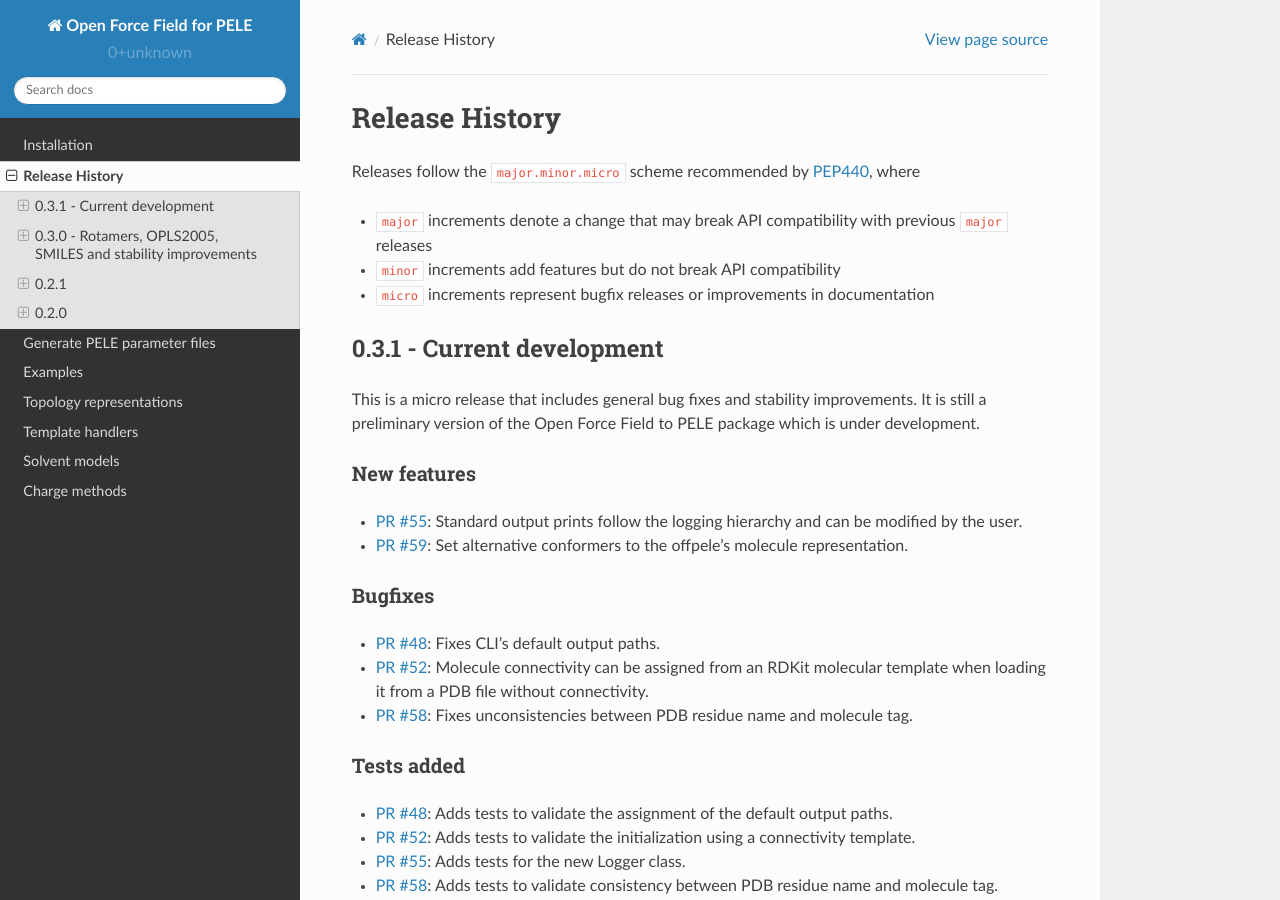
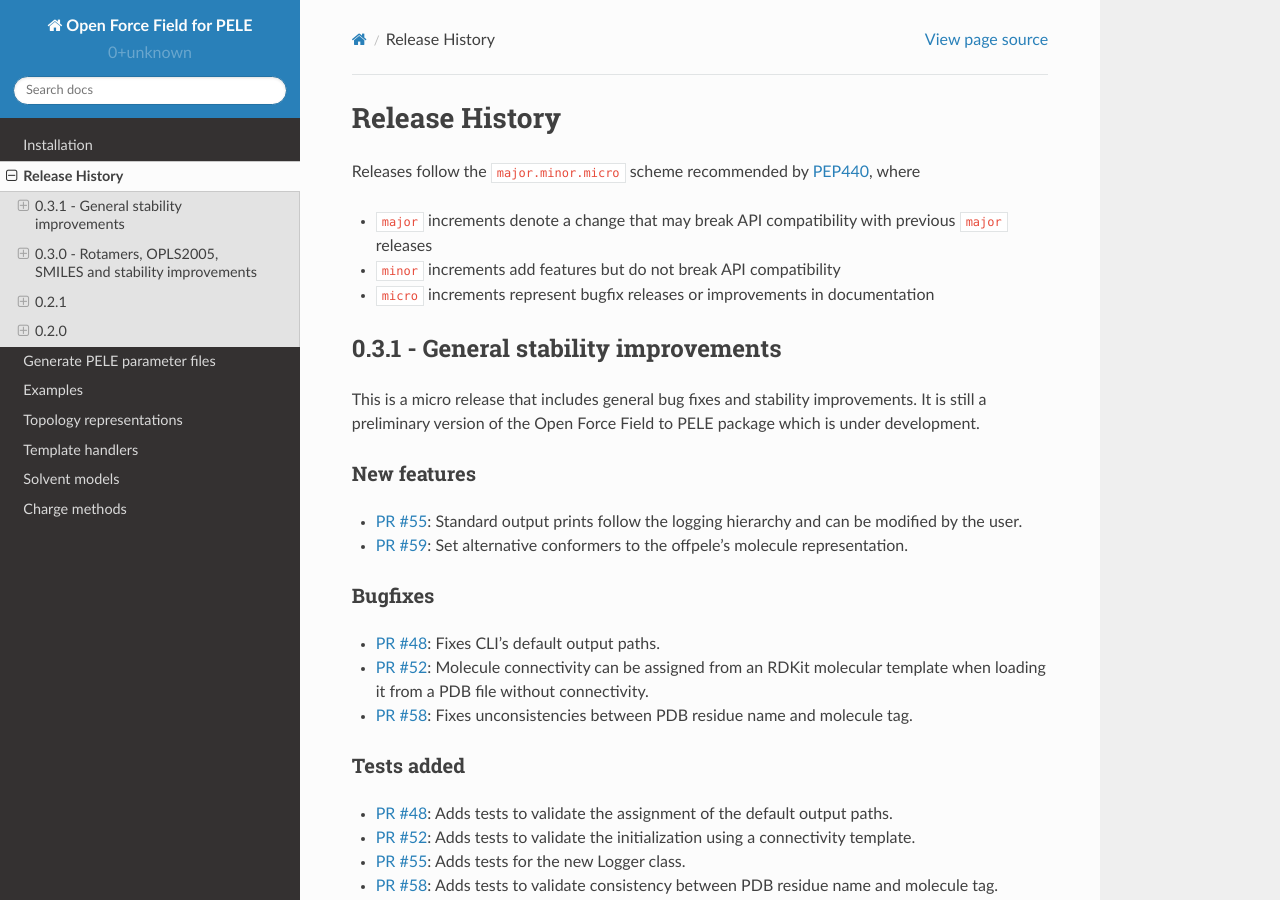
Before and after one commit to martimunicoy/peleffy, a Sphinx documentation site: the page built from docs/releasehistory.rst, in a window 1280 px wide and 900 px high. Built offline with Sphinx 7.4.7 and the Read the Docs theme 2.0.0, drawn with Linux system fonts in a browser that asks for light colours.

Commit message:
Update releasehistory.rst

```diff
--- a/docs/releasehistory.rst
+++ b/docs/releasehistory.rst
@@ -8,8 +8,8 @@ Releases follow the ``major.minor.micro`` scheme recommended by `PEP440 <https:/
 * ``micro`` increments represent bugfix releases or improvements in documentation
 
 
-0.3.1 - Current development
----------------------------
+0.3.1 - General stability improvements
+--------------------------------------
 
 This is a micro release that includes general bug fixes and stability improvements. It is still a preliminary version of the Open Force Field to PELE package which is under development.
 
```
